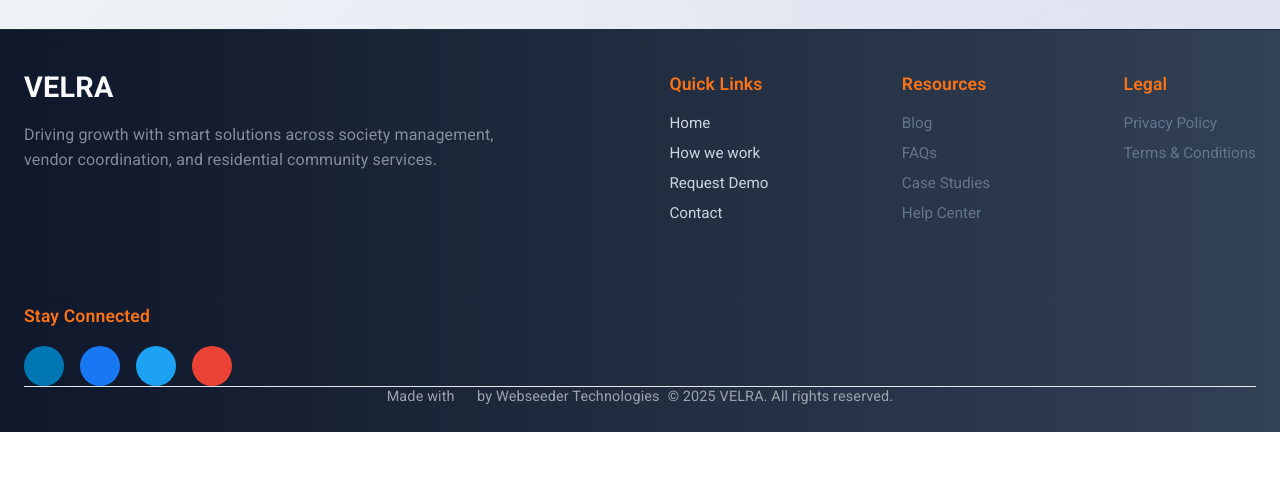
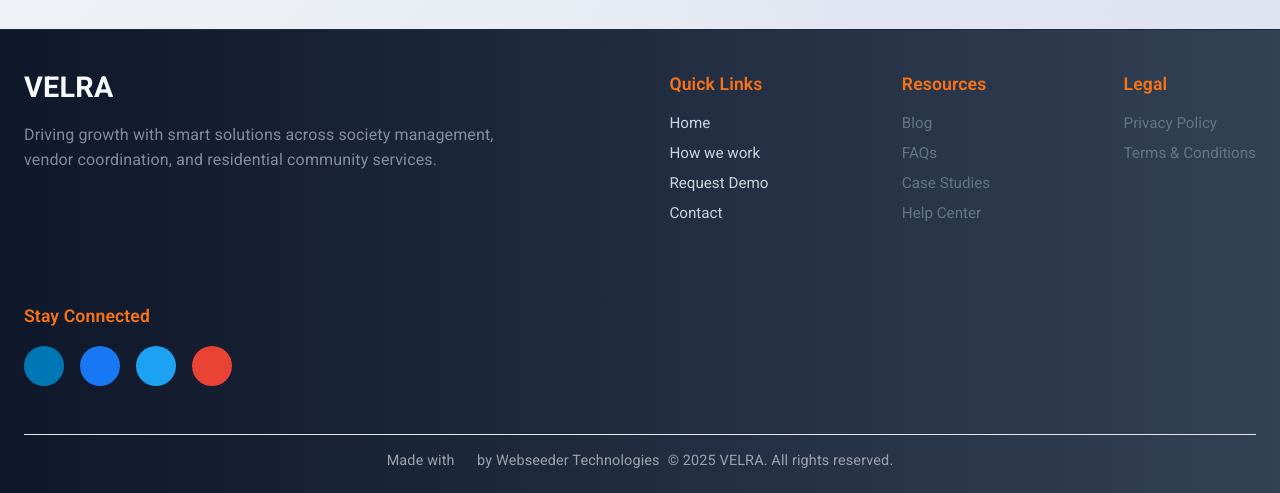
Before and after one commit to Mayank-Webseeder/society-vendor-panel, a React (Vite) app: page / in a window 1280 px wide. Shown: the part 7069-7562 px from the top of the page. Before the commit the page ends 7501 px from the top, so only its background shows below. Built offline with nearby package versions, Linux system fonts and the light colour scheme; no server answers; some icons are missing.

Commit message:
updated landing page

```diff
--- a/src/pages/Landing Page/LandingContact.jsx
+++ b/src/pages/Landing Page/LandingContact.jsx
@@ -108,7 +108,7 @@ const LandingContact = () => {
               display: 'grid',
               gridTemplateColumns: { xs: '1fr', md: '1fr 1fr' },
               gap: { xs: 3, md: 6 },
-              maxWidth: '1200px',
+              maxWidth: '1300px',
               mx: 'auto',
             }}
           >
--- a/src/pages/Landing Page/LandingFooter.jsx
+++ b/src/pages/Landing Page/LandingFooter.jsx
@@ -71,9 +71,11 @@ const LandingFooter = () => {
       <Container maxWidth="xl">
         <motion.div
           // className='xs:w-[100%] sm:w-[90%]'
+          className='flex flex-col gap-12'
           variants={containerVariants}
           initial="hidden"
           animate="visible"
+
         >
           <Grid
             container
@@ -270,17 +272,20 @@ const LandingFooter = () => {
             style={{
               // mt: '3rem',
               // pt: '2rem',
-              // marginTop: { xs: '2rem', md: '3rem' },
-              // paddingTop: { xs: '1.5rem', md: '2rem' },
+              my: '10px',
+              marginTop: { xs: '2rem', md: '3rem' },
+              paddingTop: { xs: '1.5rem', md: '2rem' },
               borderTop: '1px solid #e5e7eb',
             }}
           >
             <Box
               sx={{
                 display: 'flex',
+                // border: '2px solid red',
                 flexDirection: { xs: 'column', sm: 'row' },
                 justifyContent: 'center',
                 alignItems: 'center',
+                mt: '16px',
                 gap: { xs: 0.5, sm: 1 },
                 textAlign: 'center',
               }}
```
